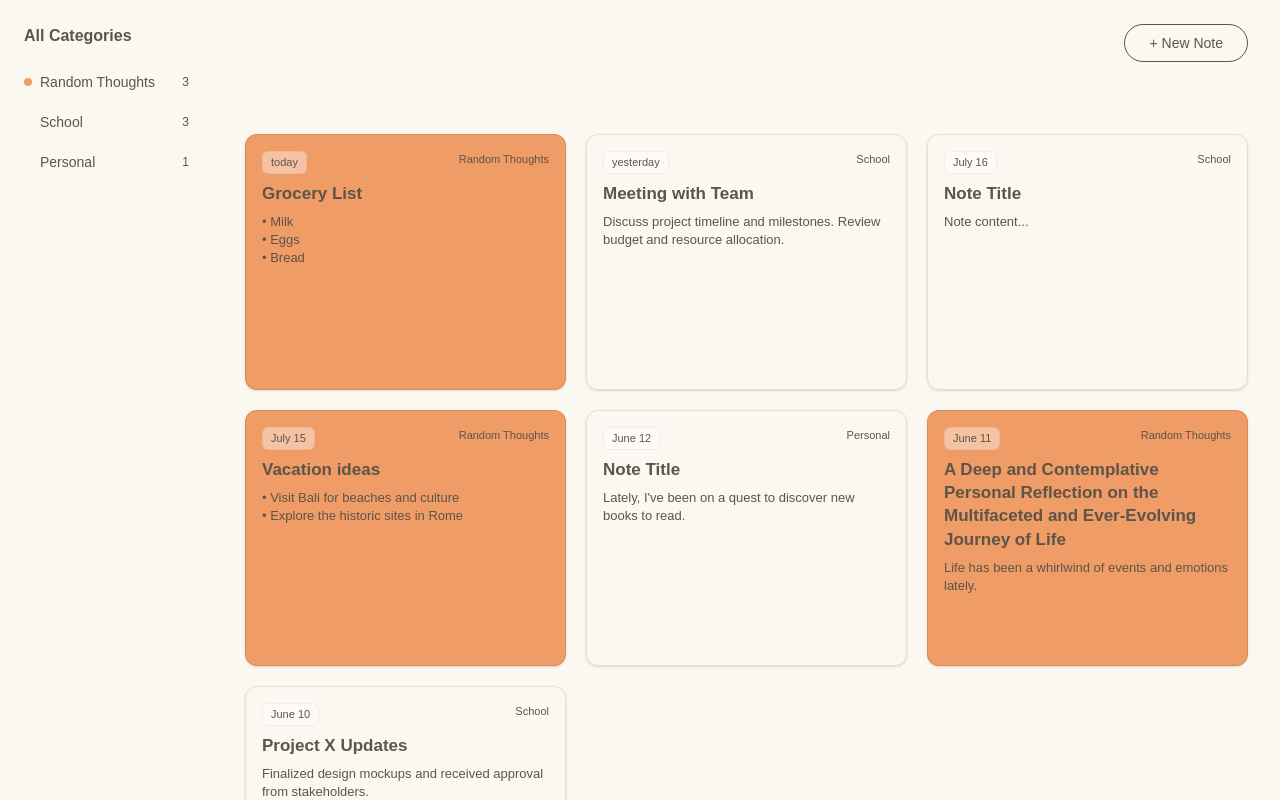
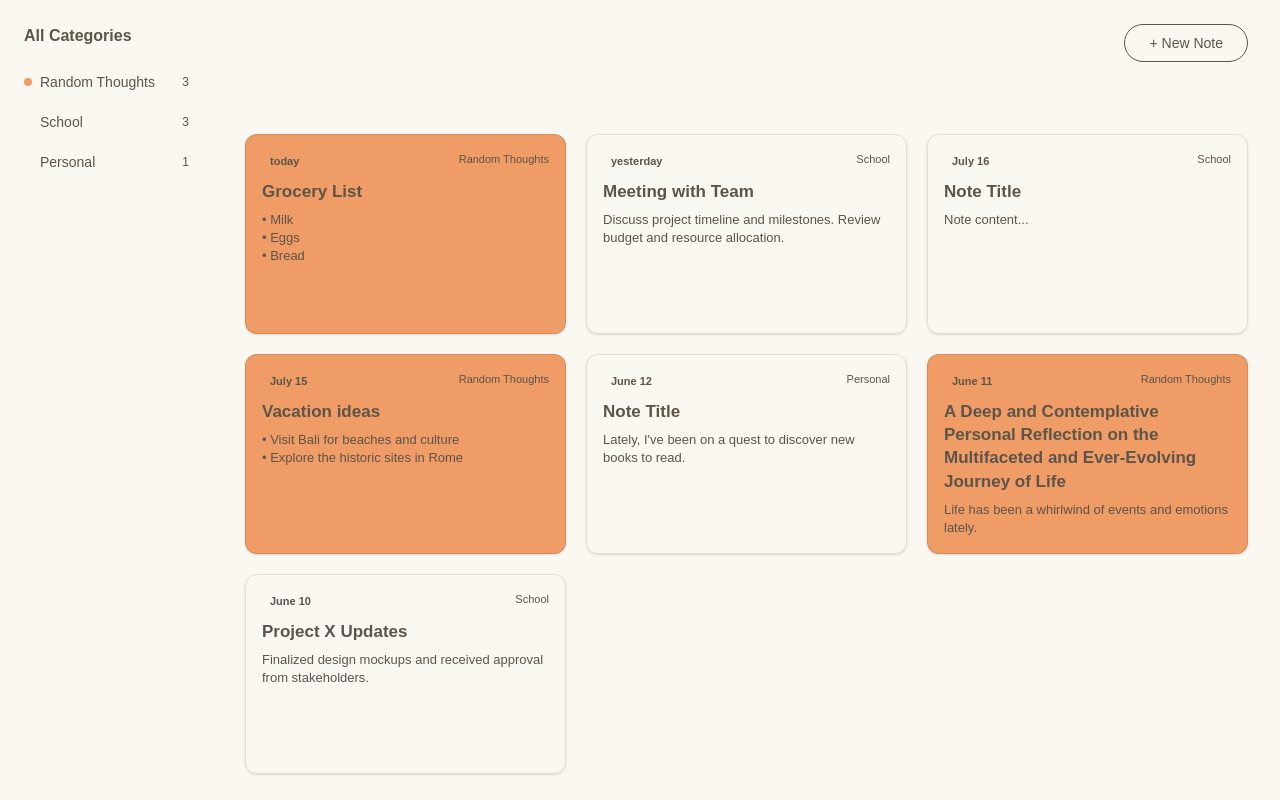
Before and after one commit to rapharen/turboai, a Next.js app in the folder frontend/: page /notes in a window 1280 px wide. Shown: the top 800 px of the page. Built offline with nearby package versions, Linux system fonts and the light colour scheme.

Commit message:
chore: wip

```diff
--- a/frontend/src/components/NoteCard.tsx
+++ b/frontend/src/components/NoteCard.tsx
@@ -12,11 +12,11 @@ const NoteCard: React.FC<NoteCardProps> = ({note}) => {
 
     return (
         <div
-            className="rounded-xl h-64 p-4 shadow-sm border border-black/10 flex flex-col cursor-pointer transition-all hover:shadow-md"
+            className="rounded-xl h-50 p-4 shadow-sm border border-black/10 flex flex-col cursor-pointer transition-all hover:shadow-md"
             style={{backgroundColor: `var(${colorVar})`}}
         >
             <div className="flex justify-between items-start text-[11px] text-[--color-foreground] mb-2">
-        <span className="px-2 py-0.5 rounded-md bg-white/40 border border-black/5 font-medium">
+        <span className="px-2 py-0.5 font-extrabold">
           {note.date}
         </span>
                 <span className="font-medium">{note.category.name}</span>
```
